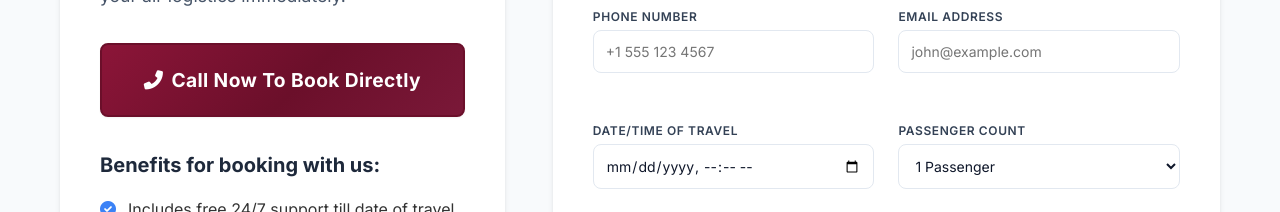
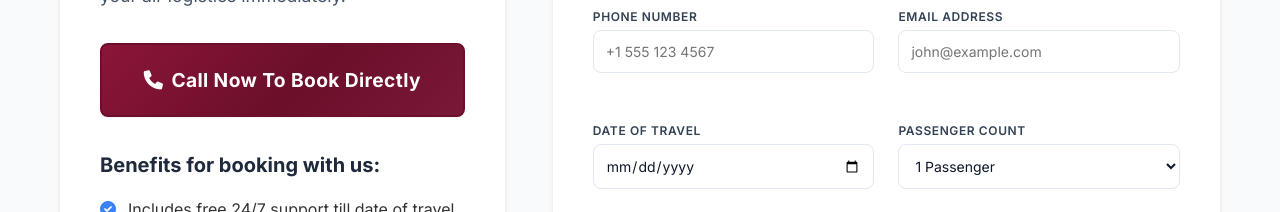
Before and after one commit to vian1608/thefinalseat, a React (Create React App) app in the folder frontend/: page /flight-bos-to-dub in a window 1280 px wide. Shown: the part 588-800 px from the top of the page. Built offline with nearby package versions, Linux system fonts and the light colour scheme.

Commit message:
Update booking forms, layout, and styling across route pages

```diff
--- a/frontend/src/pages/AmtrakAssistance.js
+++ b/frontend/src/pages/AmtrakAssistance.js
@@ -110,7 +110,7 @@ function AmtrakAssistance() {
               <p>Skip the form and call us directly to secure your rail logistics immediately.</p>
 
               <a href="tel:+12139659727" className="call-btn amtrak-btn amtrak-btn--cta" style={{ display: 'flex', alignItems: 'center', justifyContent: 'center', gap: '0.5rem', marginBottom: '2rem', padding: '1.25rem', fontSize: '1.2rem', backgroundColor: '#8b1538', color: '#fff', textDecoration: 'none', borderRadius: '8px', fontWeight: 'bold' }}>
-                <i className="fas fa-phone-alt"></i> Call Now To Book Directly
+                <i className="fas fa-phone"></i> Call Now To Book Directly
               </a>
 
               <div className="benefits-list">
--- a/frontend/src/pages/FlightRoute.js
+++ b/frontend/src/pages/FlightRoute.js
@@ -81,7 +81,7 @@ const FlightRoute = ({ title, metaTitle, metaDescription, keywords }) => {
               <p>Skip the form and call us directly to secure your air logistics immediately.</p>
 
               <a href="tel:+12139659727" className="call-btn flights-btn flights-btn--cta" style={{ display: 'flex', alignItems: 'center', justifyContent: 'center', gap: '0.5rem', marginBottom: '2rem', padding: '1.25rem', fontSize: '1.2rem', backgroundColor: '#1e293b', color: '#fff', textDecoration: 'none', borderRadius: '8px', fontWeight: 'bold' }}>
-                <i className="fas fa-phone-alt"></i> Call Now To Book Directly
+                <i className="fas fa-phone"></i> Call Now To Book Directly
               </a>
 
               <div className="benefits-list">
@@ -144,9 +144,9 @@ const FlightRoute = ({ title, metaTitle, metaDescription, keywords }) => {
 
               <div className="form-row">
                 <div className="form-group">
-                  <label htmlFor="travelDateTime">Date/Time of Travel</label>
+                  <label htmlFor="travelDateTime">Date of Travel</label>
                   <input
-                    type="datetime-local"
+                    type="date"
                     id="travelDateTime"
                     name="travelDateTime"
                     required
--- a/frontend/src/pages/Home.js
+++ b/frontend/src/pages/Home.js
@@ -110,7 +110,7 @@ function Home() {
               <p>Skip the form and call us directly to secure your air logistics immediately.</p>
 
               <a href="tel:+12139659727" className="call-btn flights-btn flights-btn--cta" style={{ display: 'flex', alignItems: 'center', justifyContent: 'center', gap: '0.5rem', marginBottom: '2rem', padding: '1.25rem', fontSize: '1.2rem', backgroundColor: '#8b1538', color: '#fff', textDecoration: 'none', borderRadius: '8px', fontWeight: 'bold' }}>
-                <i className="fas fa-phone-alt"></i> Call Now To Book Directly
+                <i className="fas fa-phone"></i> Call Now To Book Directly
               </a>
 
               <div className="benefits-list">
--- a/frontend/src/pages/TrainRoute.js
+++ b/frontend/src/pages/TrainRoute.js
@@ -80,7 +80,7 @@ const TrainRoute = ({ title, metaTitle, metaDescription, keywords }) => {
               <p>Skip the form and call us directly to secure your rail logistics immediately.</p>
 
               <a href="tel:+12139659727" className="call-btn amtrak-btn amtrak-btn--cta" style={{ display: 'flex', alignItems: 'center', justifyContent: 'center', gap: '0.5rem', marginBottom: '2rem', padding: '1.25rem', fontSize: '1.2rem', backgroundColor: '#1e3a5f', color: '#fff', textDecoration: 'none', borderRadius: '8px', fontWeight: 'bold' }}>
-                <i className="fas fa-phone-alt"></i> Call Now To Book Directly
+                <i className="fas fa-phone"></i> Call Now To Book Directly
               </a>
 
               <div className="benefits-list">
@@ -143,9 +143,9 @@ const TrainRoute = ({ title, metaTitle, metaDescription, keywords }) => {
 
               <div className="form-row">
                 <div className="form-group">
-                  <label htmlFor="travelDateTime">Date/Time of Travel</label>
+                  <label htmlFor="travelDateTime">Date of Travel</label>
                   <input
-                    type="datetime-local"
+                    type="date"
                     id="travelDateTime"
                     name="travelDateTime"
                     required
```
